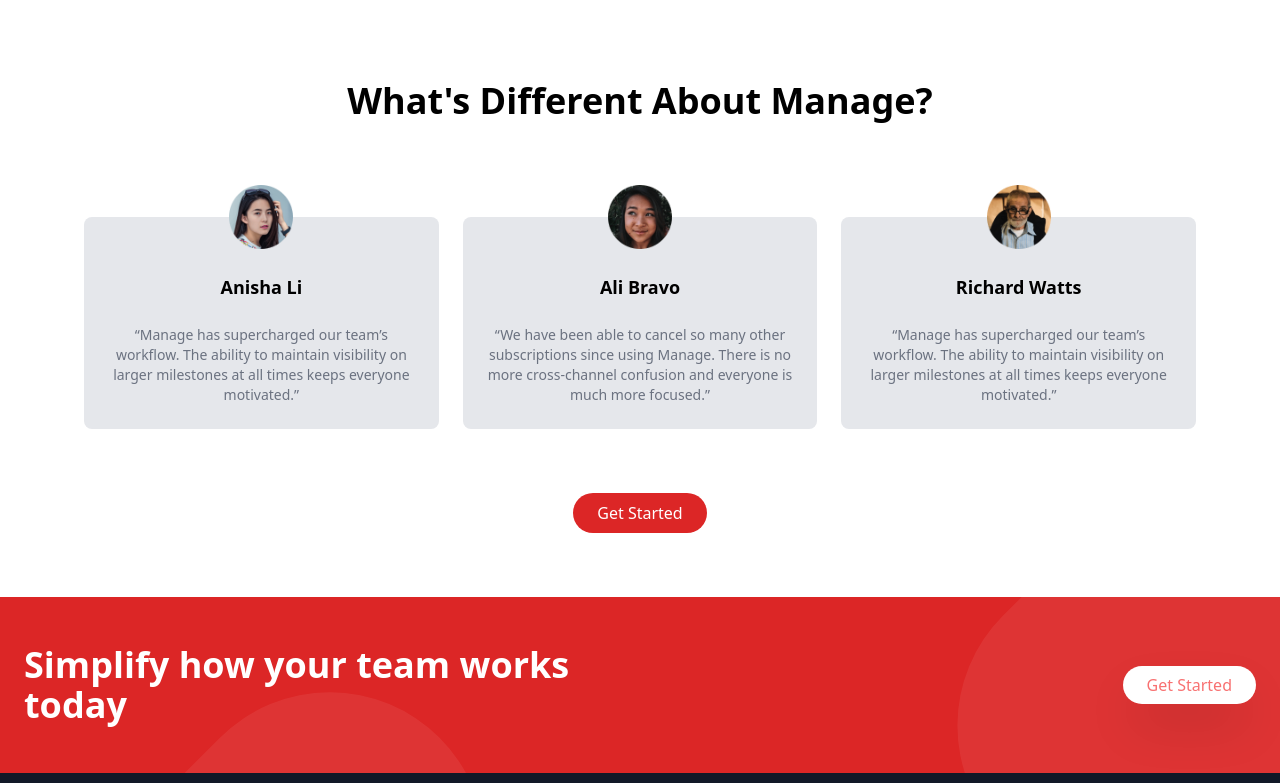
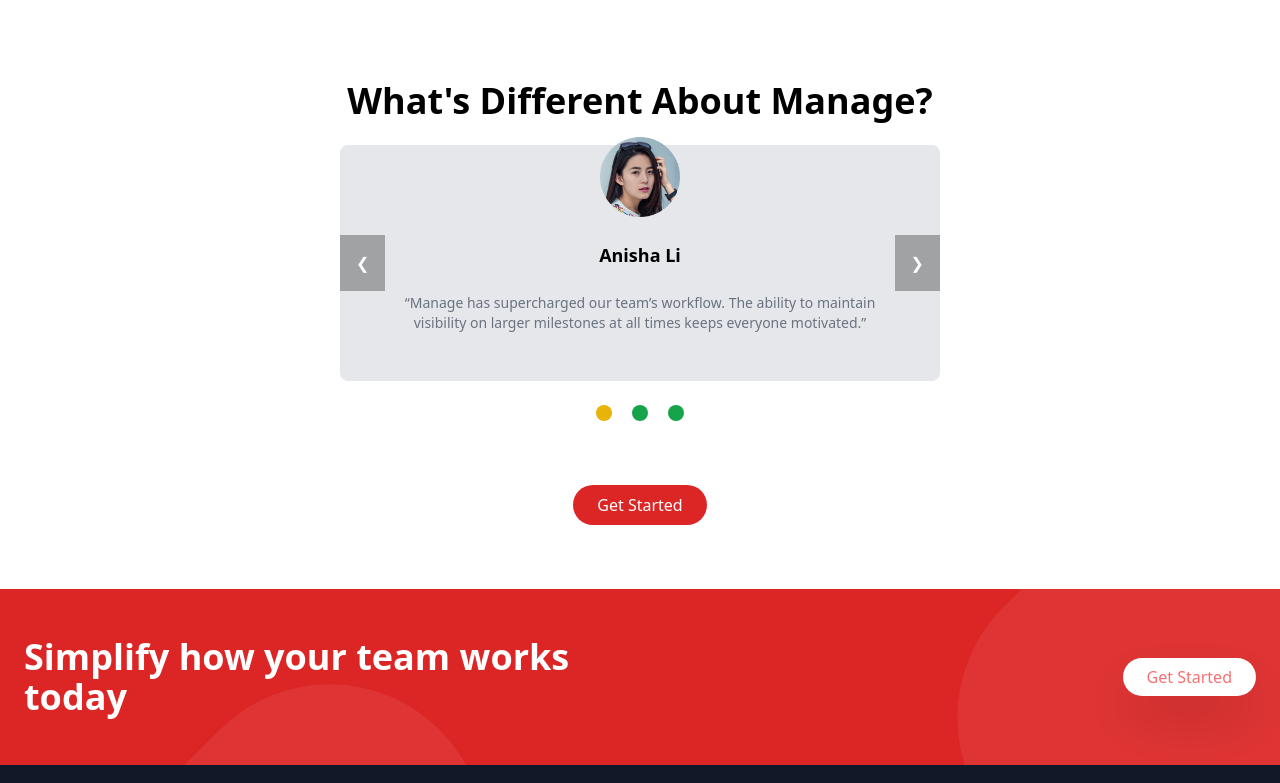
Before and after one commit to engMaya22/Tailwind-landing-page, a website: page index.html in a window 1280 px wide. Shown: the part 1140-1923 px from the top of the page. Drawn offline with Linux system fonts and the light colour scheme.

Commit message:
add carousel

```diff
--- a/index.html
+++ b/index.html
@@ -190,14 +190,13 @@
         <!-- Container to heading and testm blocks -->
          <div class="text-center mt-32 mx-auto px-5 max-w-6xl ">
             <!-- heading -->
-            <h2 class="text-center font-bold text-4xl">
+            <h3 class="text-center font-bold text-4xl">
                 What's Different About Manage?
-            </h2>
+            </h3>
             <!-- container -->
-            <div class="flex flex-col mt-24 md:flex-row md:space-x-6 ">
-             <!-- test 1 -->
-               <div class="flex flex-col items-center p-6 space-y-6 rounded-lg bg-gray-200 md:w-1/3">
-                  <img src="img/avatar-anisha.png" class="w-16 -mt-14" alt="">
+            <div class="relative w-[600px] mx-auto mt-6 ">
+                <div class="slide relative items-center text-center  p-12 space-y-6 rounded-lg bg-gray-200 w-full">
+                    <img src="img/avatar-anisha.png" class="w-20 -mt-14 mx-auto" alt="">
                     <h5 class="font-bold text-lg">
                        Anisha Li
                     </h5>
@@ -207,9 +206,9 @@
                       everyone motivated.”
                     </p>
                 </div>
-                  <!-- test 2 -->
-                  <div class="hidden md:flex flex-col items-center p-6 space-y-6 rounded-lg bg-gray-200 md:w-1/3">
-                    <img src="img/avatar-ali.png" class="w-16 -mt-14" alt="">
+
+                <div class="slide relative items-center text-center  p-12 space-y-6 rounded-lg bg-gray-200 w-full">
+                    <img src="img/avatar-ali.png" class="w-16 -mt-14  mx-auto" alt="">
                     <h5 class="font-bold text-lg">
                         Ali Bravo
                     </h5>
@@ -217,9 +216,9 @@
                         “We have been able to cancel so many other subscriptions since using Manage. There is no more cross-channel confusion and everyone is much more focused.”
                     </p>
                 </div>
-                    <!-- test 3 -->
-               <div class="hidden md:flex flex-col items-center p-6 space-y-6 rounded-lg bg-gray-200 md:w-1/3">
-                <img src="img/avatar-richard.png" class="w-16 -mt-14" alt="">
+
+                <div class="slide relative items-center text-center  p-12 space-y-6 rounded-lg bg-gray-200 w-full">
+                    <img src="img/avatar-richard.png" class="w-16 -mt-14  mx-auto" alt="">
                         <h5 class="font-bold text-lg">
                             Richard Watts
                         </h5>
@@ -227,8 +226,24 @@
                             “Manage has supercharged our team’s workflow. The ability to maintain visibility on larger milestones at all times keeps everyone motivated.”
                         </p>
                 </div>
+
+                <!-- The previous button -->
+                <a class="absolute left-0 top-1/2 p-4 -translate-y-1/2 bg-black/30 hover:bg-black/50 text-white hover:text-amber-500 cursor-pointer"
+                    onclick="moveSlide(-1)">❮</a>
+
+                <!-- The next button -->
+                <a class="absolute right-0 top-1/2 p-4 -translate-y-1/2 bg-black/30 hover:bg-black/50 text-white hover:text-amber-500 cursor-pointer"
+                    onclick="moveSlide(1)">❯</a>
+
             </div>
+            <br>
 
+            <!-- The dots -->
+            <div class="flex justify-center items-center space-x-5">
+                <div class="dot w-4 h-4 rounded-full cursor-pointer" onclick="currentSlide(1)"></div>
+                <div class="dot w-4 h-4 rounded-full cursor-pointer" onclick="currentSlide(2)"></div>
+                <div class="dot w-4 h-4 rounded-full cursor-pointer" onclick="currentSlide(3)"></div>
+            </div>
             <!-- Button -->
             <div class="my-16  " style="display: inline-block;">
                 <a href="#" class=" hidden md:block p-2 bg-red-600 px-6 pt-2 text-white rounded-full hover:bg-red-300">
--- a/js/script.js
+++ b/js/script.js
@@ -5,4 +5,45 @@ btn.addEventListener('click',()=>{
     nav.classList.toggle('flex');
     nav.classList.toggle('hidden');
 
-})
+});
+
+// set the default active slide to the first one
+let slideIndex = 1;
+showSlide(slideIndex);
+
+// change slide with the prev/next button
+function moveSlide(moveStep) {
+    showSlide(slideIndex += moveStep);
+}
+
+// change slide with the dots
+function currentSlide(n) {
+    showSlide(slideIndex = n);
+}
+
+function showSlide(n) {
+    let i;
+    const slides = document.getElementsByClassName("slide");
+    const dots = document.getElementsByClassName('dot');
+
+    if (n > slides.length) { slideIndex = 1 }
+    if (n < 1) { slideIndex = slides.length }
+
+    // hide all slides
+    for (i = 0; i < slides.length; i++) {
+        slides[i].classList.add('hidden');
+    }
+
+    // remove active status from all dots
+    for (i = 0; i < dots.length; i++) {
+        dots[i].classList.remove('bg-yellow-500');
+        dots[i].classList.add('bg-green-600');
+    }
+
+    // show the active slide
+    slides[slideIndex - 1].classList.remove('hidden');
+
+    // highlight the active dot
+    dots[slideIndex - 1].classList.remove('bg-green-600');
+    dots[slideIndex - 1].classList.add('bg-yellow-500');
+}
```
Also changed, not shown: css/main.css. Lines whose indentation alone changed are shown as unchanged.
